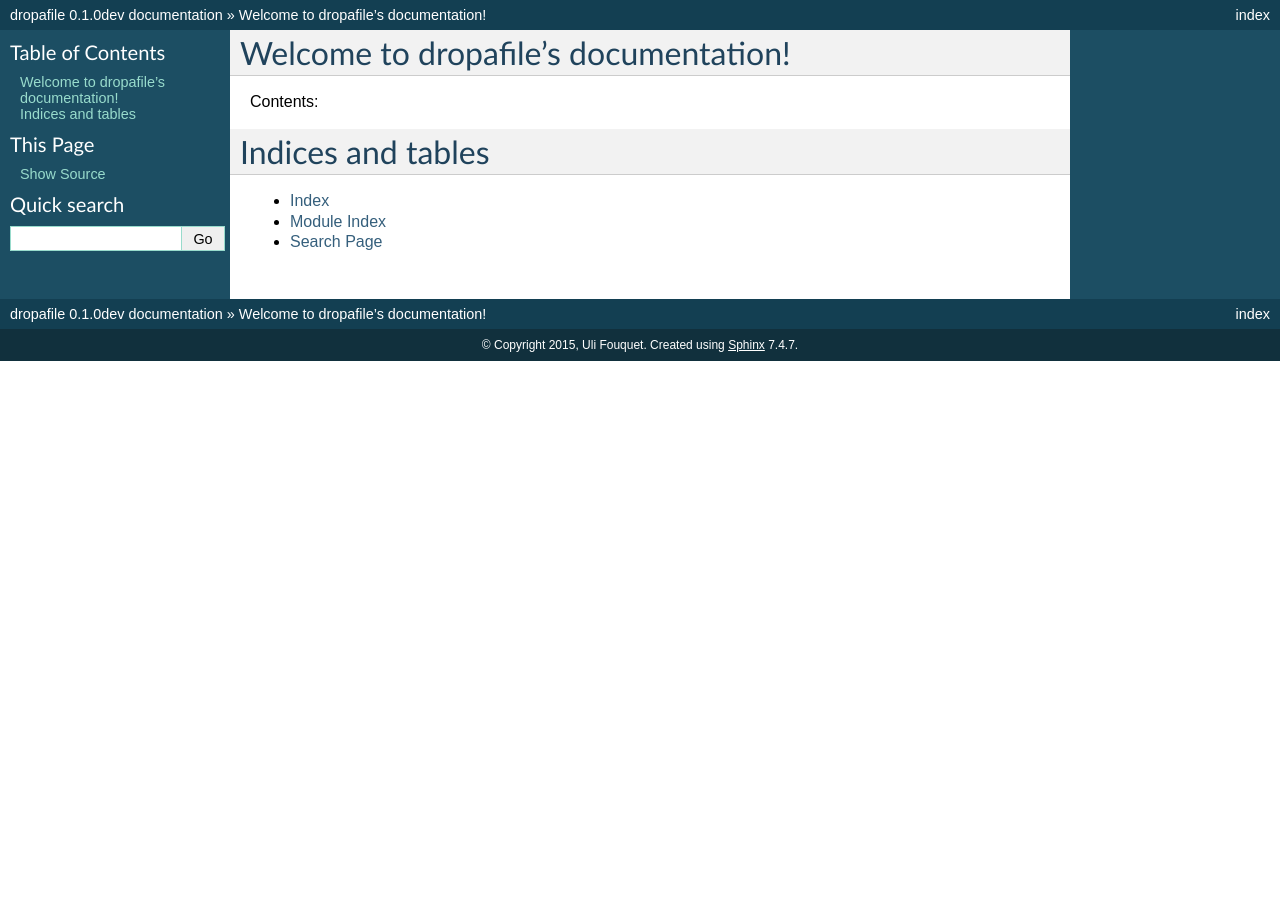
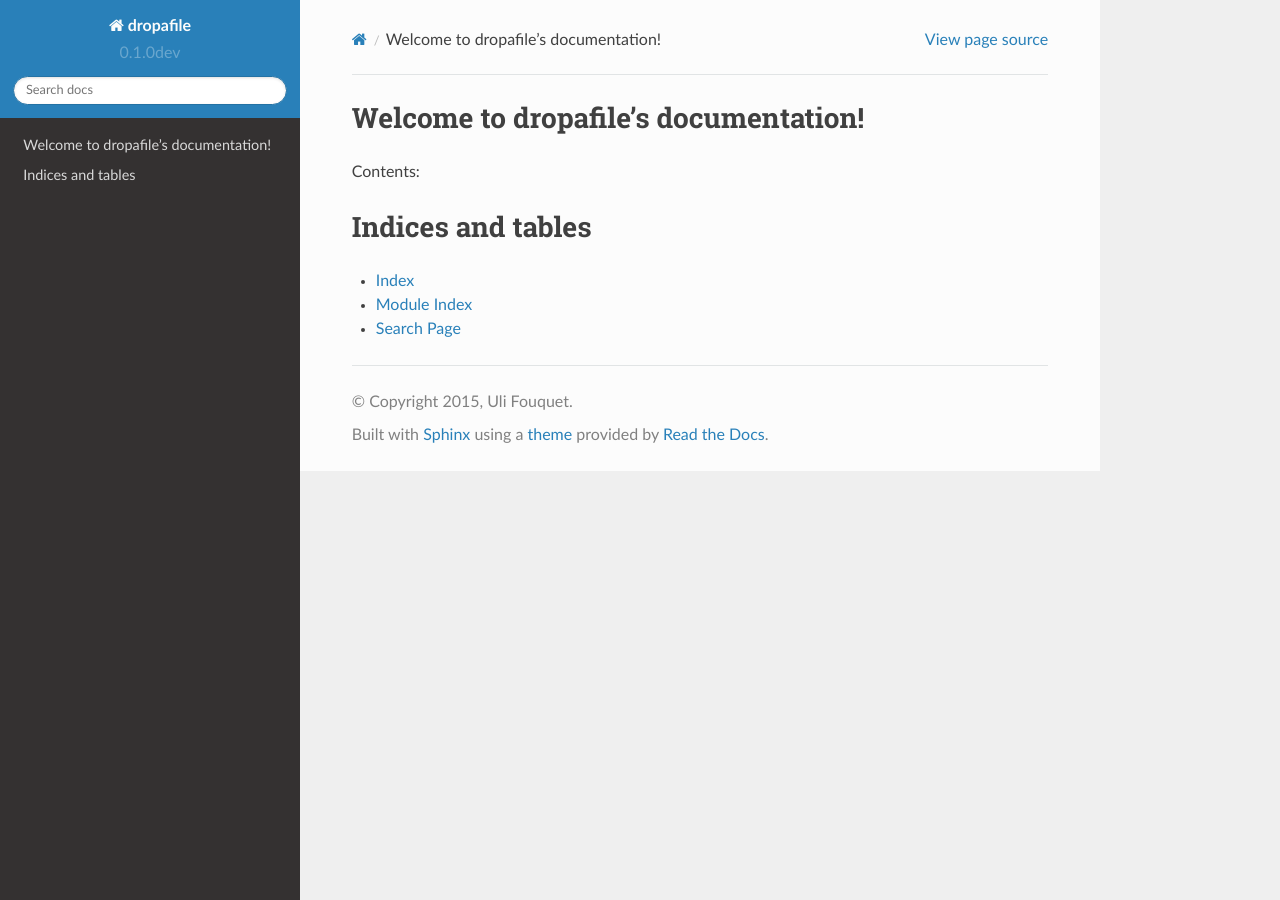
Before and after one commit to creativewebmatrixsolutions/dropafile, a Sphinx documentation site: the page built from docs/index.rst, in a window 1280 px wide. Built offline with Sphinx 7.4.7 and the Read the Docs theme 2.0.0, drawn with Linux system fonts in a browser that asks for light colours.

Commit message:
Switch theme.

```diff
--- a/docs/conf.py
+++ b/docs/conf.py
@@ -109,7 +109,8 @@
 
 # The theme to use for HTML and HTML Help pages.  See the documentation for
 # a list of builtin themes.
-html_theme = 'default'
+# other interesting options: 'classic', 'alabaster', 'nature', 'bizstyle'
+html_theme = 'sphinx_rtd_theme'
 
 # Theme options are theme-specific and customize the look and feel of a theme
 # further.  For a list of options available for each theme, see the
```
